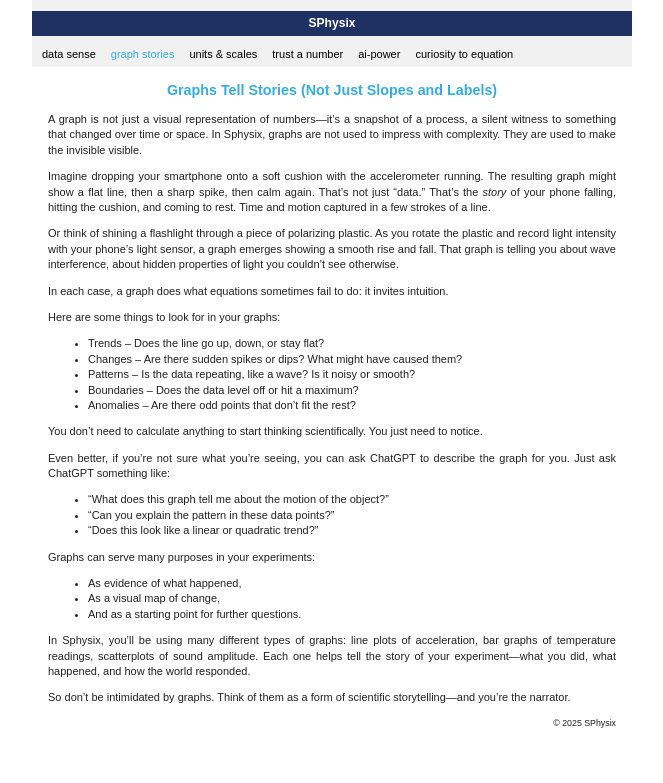
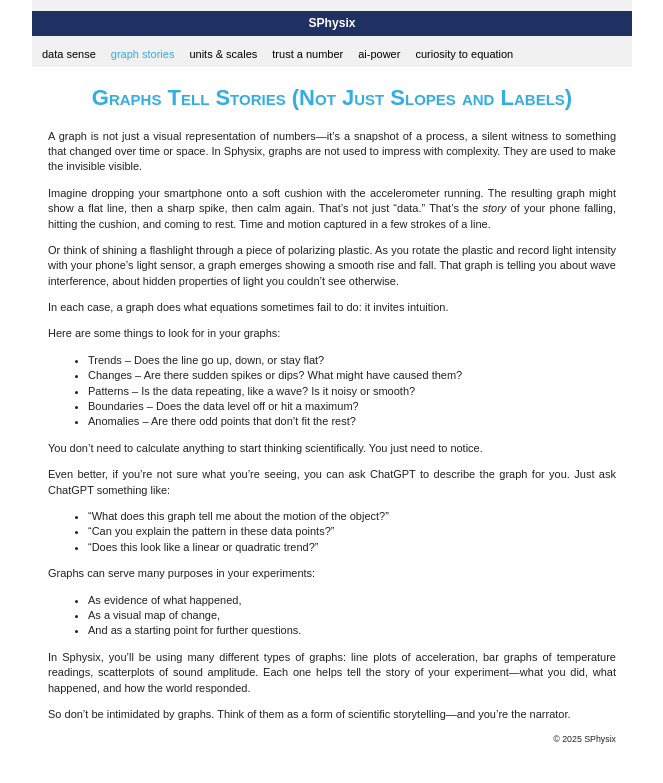
Before and after one commit to rplano/sphysix, a Jekyll site: the page built from chapters/2_2_Graphs.md, in a window 1280 px wide. Shown: the top 783 px of the page, without its empty margins (308-971 px from the left). Built offline with Jekyll 4.4.1, drawn with Linux system fonts in a browser that asks for light colours.

```diff
--- a/chapters/2_2_Graphs.md
+++ b/chapters/2_2_Graphs.md
@@ -3,7 +3,7 @@ layout: default
 title: 2.2 Graphs Tell Stories
 ---
 
-## Graphs Tell Stories (Not Just Slopes and Labels)
+# Graphs Tell Stories (Not Just Slopes and Labels)
 
 A graph is not just a visual representation of numbers—it's a snapshot of a process, a silent witness to something that changed over time or space. In Sphysix, graphs are not used to impress with complexity. They are used to make the invisible visible.
 
```
